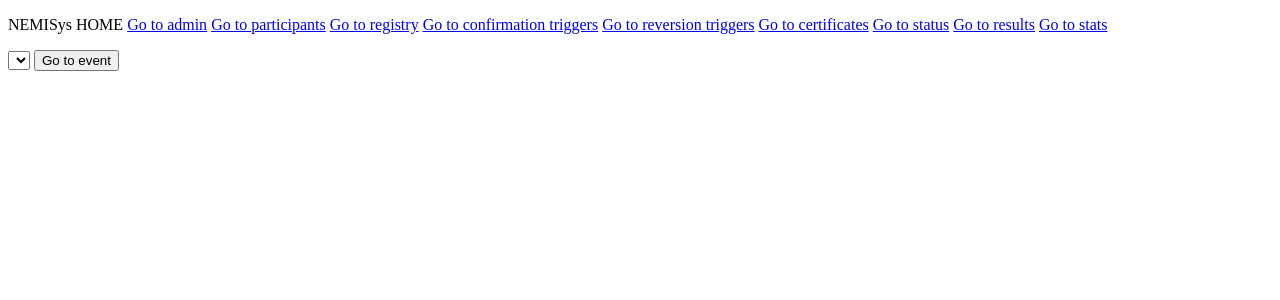
After one commit to prakharprobably/NEMISys, a Python web app: template server/templates/home.html in a window 1280 px wide. The commit adds this page. Shown: the top 300 px of the page. Run offline with Jinja, Linux system fonts and the light colour scheme; the template is opened without the code that fills it, so the values that code supplies are empty.

Commit message:
Fixed /home/ to be functional, and perms issues

```diff
--- a/server/certs.py
+++ b/server/certs.py
@@ -12,7 +12,7 @@ with open(CREDS_PATH, 'r') as f:
 certs = Blueprint('certs', __name__)
 
 @certs.route('/', methods = ['GET','POST'])
-@protect(['EI','TC'])
+@protect(['EI','TC','CW'])
 @withName
 def home(UUID, NAME):
     cur,conn = certdb.open()
--- a/server/results.py
+++ b/server/results.py
@@ -15,7 +15,7 @@ with open(CREDS_PATH, 'r') as f:
 results = Blueprint('results', __name__)
 
 @results.route('/raw', methods = ['GET','POST'])
-@protect(['EI','TC'])
+@protect(['EI','TC', 'RC'])
 @withName
 def raw(UUID, NAME):
     cur,conn = resdb.open()
@@ -28,7 +28,7 @@ def raw(UUID, NAME):
     return render_template("results.html", results = results)
 
 @results.route('/mod', methods=['GET', 'POST'])
-@protect(['EI', 'TC'])
+@protect(['EI', 'TC', 'RC'])
 @withName
 def home(UUID, NAME):
     cur, conn = resdb.open()
--- /dev/null
+++ b/server/templates/home.html
@@ -0,0 +1,26 @@
+{% extends "base.html" %}
+
+{% block title %}Home{% endblock %}
+
+{% block body %}
+    <p>
+        NEMISys HOME
+        <a href="/admin/">Go to admin</a>
+        <a href="/participants/">Go to participants</a>
+        <a href="/registry/">Go to registry</a>
+        <a href="/confirm/">Go to confirmation triggers</a>
+        <a href="/confirm/revert">Go to reversion triggers</a>
+        <a href="/certs/">Go to certificates</a>
+        <a href="/status/">Go to status</a>
+        <a href="/results/mod/">Go to results</a>
+        <a href="/stats/">Go to stats</a>
+        <form>
+            <select id = "event" name="event">
+            {% for event in events %}
+                <option value="{{event}}">{{event}}</option>
+            {% endfor %}
+            </select>
+            <button type="submit">Go to event</button>
+        </form>
+    </p>
+{% endblock %}
```
Also changed, not shown: server/router.py (+29 -17 lines), server/templates/admin/insert.html (+5 -11 lines), server/templates/admin/modify.html (+3 -4 lines).
